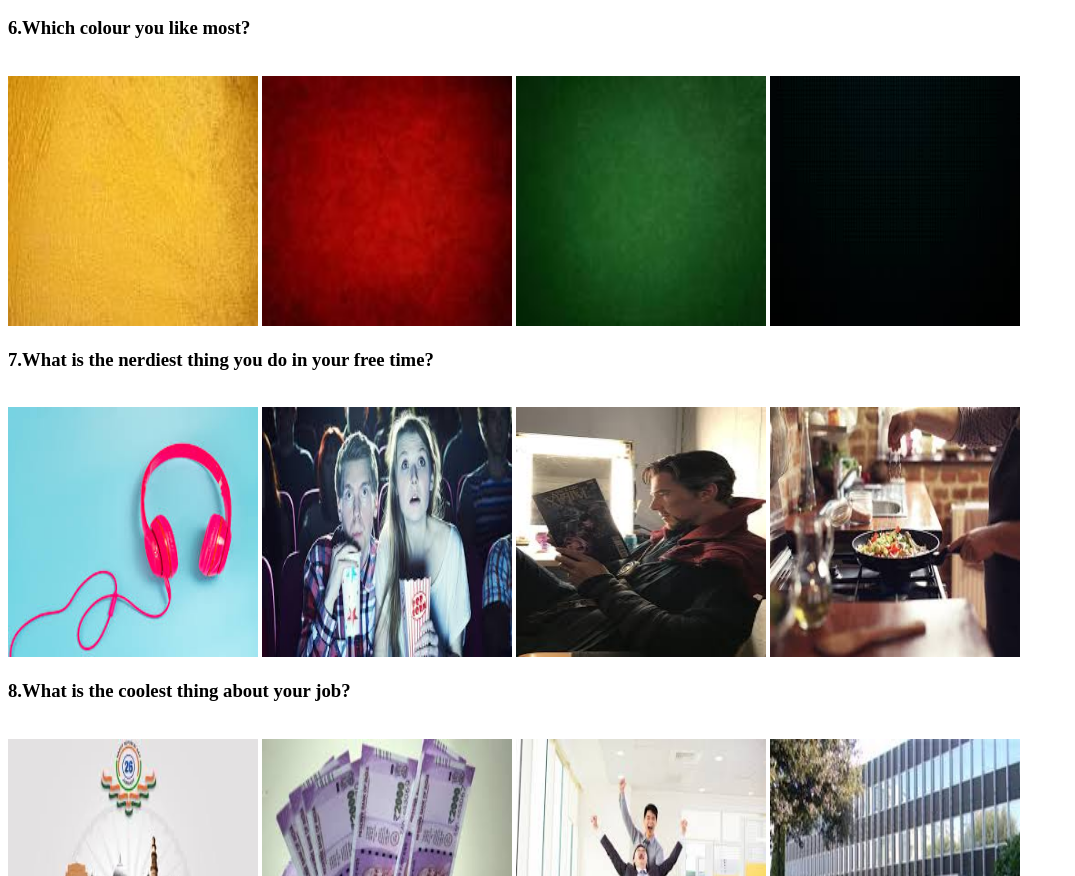
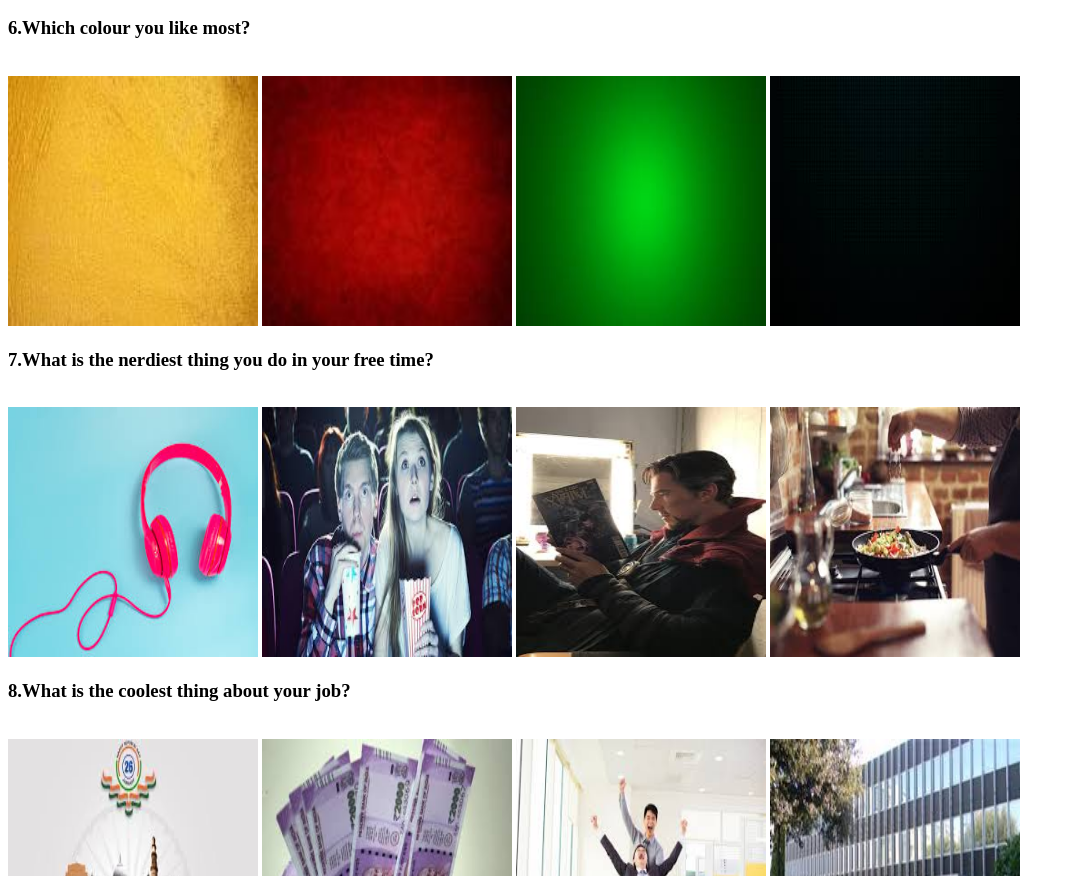
Before and after one commit to tamizhselvan22/tamizhselvan22.github.io, a plain HTML site: page index.html in a window 1280 px wide. Shown: the part 1705-2581 px from the top of the page, without its empty margins (0-1075 px from the left). Drawn offline with Linux system fonts and the light colour scheme.

Commit message:
Update index.html

```diff
--- a/index.html
+++ b/index.html
@@ -104,7 +104,7 @@
                 <label for="red"><img src="red.jpg" alt="Red">
                 </label>
                 <input type="radio" name="q6" id="gre" value="c" class="input-hidden">
-                <label for="gre"><img src="GRE.jpg" alt="Green">
+                <label for="gre"><img src="g.jpg" alt="Green">
                 </label>
                 <input type="radio" name="q6" id="b" value="d" class="input-hidden">
                 <label for="b"><img src="b.jpg" alt="Black">
```
